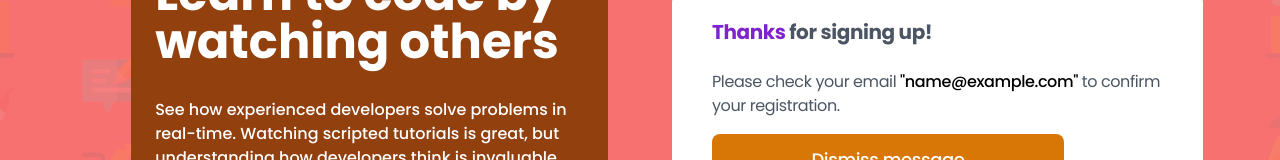
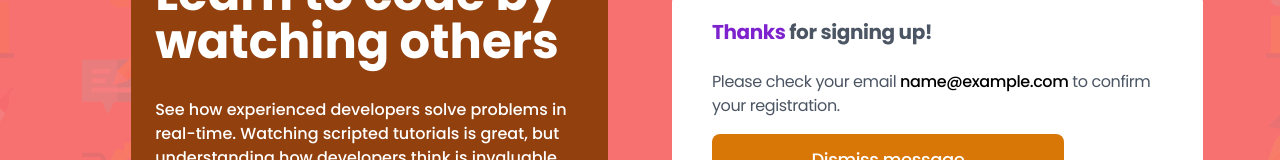
Before and after one commit to Bishalsnghd07/Intro-component-with-sign-up-form, a Next.js app: page / in a window 1280 px wide. Both pictures are taken after typing "Sample", "Sample", "name@example.com", "Sample123" into the empty fields and a click on the button "CLAIM YOUR FREE TRIAL". Shown: the part 330-490 px from the top of the page. Built offline with nearby package versions, Linux system fonts and the light colour scheme.

Commit message:
Update form.tsx
update thanks message

```diff
--- a/components/form.tsx
+++ b/components/form.tsx
@@ -126,7 +126,7 @@ export default function Form() {
   )} {formSubmitted && (
     <div className={`text-gray-600 tracking-tight flex flex-col p-2`}>
       <h2 className="text-xl font-bold mb-2 text-center md:text-left"><span className='text-purple-700'>Thanks</span> for signing up!</h2>
-    <p className="text-base font-poppins mt-4 text-center md:text-left">Please check your email <span className="font-medium text-black">&quot;{(document.getElementById('email') as HTMLInputElement).value}&quot;</span> to confirm your registration.</p>
+    <p className="text-base font-poppins mt-4 text-center md:text-left">Please check your email <span className="font-medium text-black">{(document.getElementById('email') as HTMLInputElement).value}</span> to confirm your registration.</p>
       <button type="button" onClick={thanksForm} id="dismiss" className={`md:max-w-[22rem] font-medium text-lg mt-4 py-3 text-center bg-amber-600 rounded-lg text-white cursor-pointer hover:bg-amber-800 duration-500`}> Dismiss message
       </button>
     </div>
```
